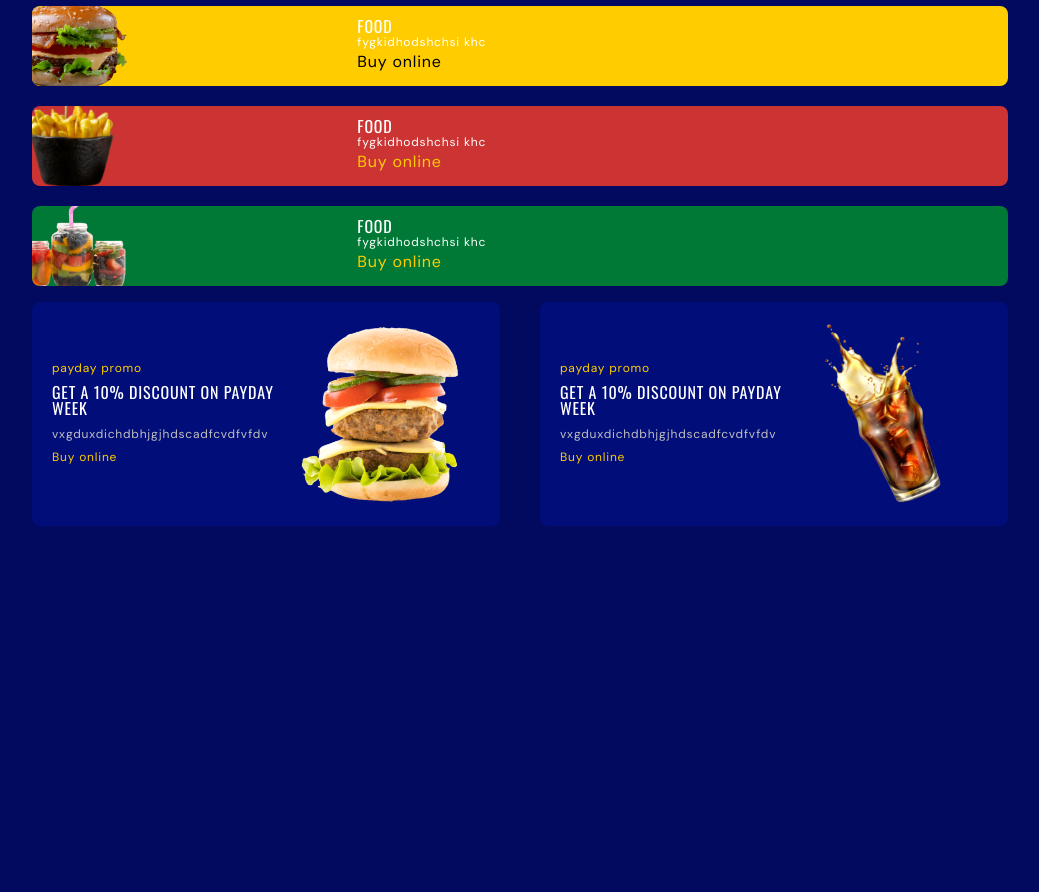
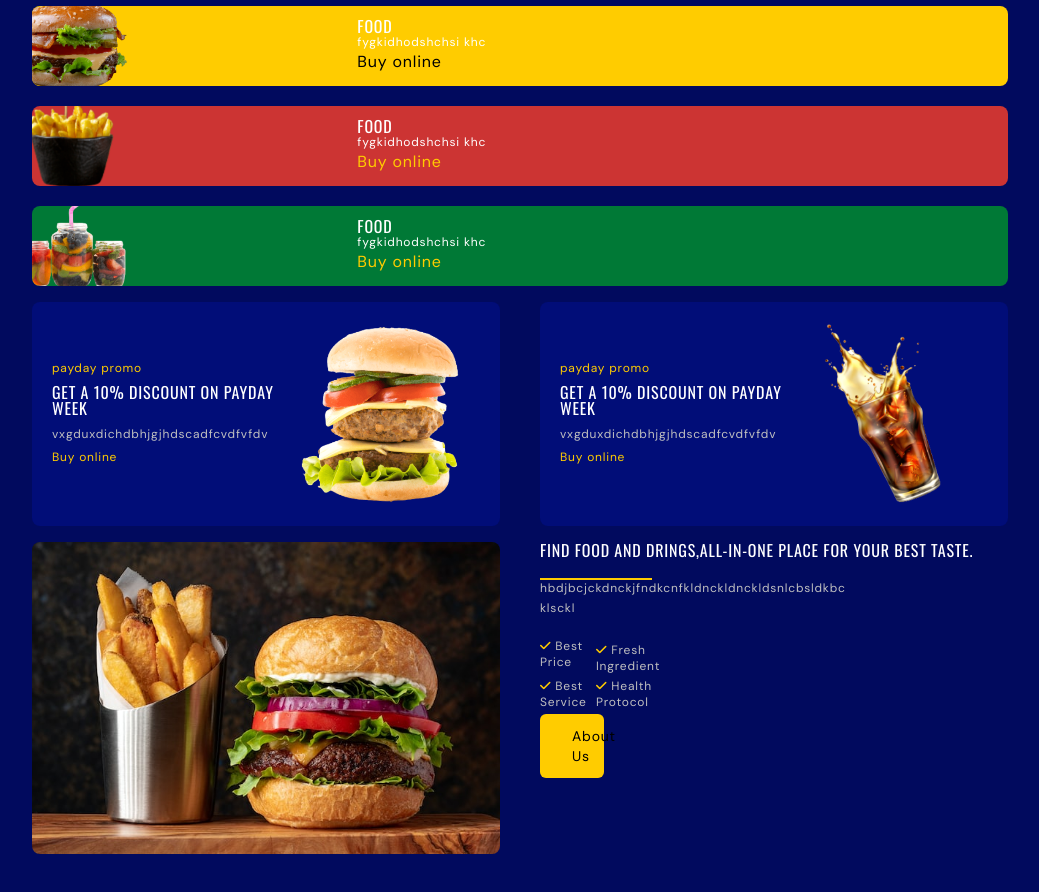
Before and after one commit to Anu-N-A/burgersite, a website: page src/index.html in a window 1280 px wide. Shown: the part 638-1530 px from the top of the page, without its empty margins (160-1199 px from the left). Before the commit the page ends 1260 px from the top, so only its background shows below. Drawn offline with nearby package versions, Linux system fonts and the light colour scheme.

Commit message:
fifth commit

```diff
--- a/src/index.html
+++ b/src/index.html
@@ -186,6 +186,35 @@
 
       <!--~~~~~~~~~~~~~~~ About ~~~~~~~~~~~~~~~-->
       <section id="about">
+        <div class="container flex flex-col gap-10 md:flex-row">
+          <div class="flex-1">
+            <img src="img/about.jpg" alt="about image" class="rounded-lg">
+          </div>
+          <div class="flex-1">
+          <h2 class="section__title">FIND FOOD AND DRINGS,ALL-IN-ONE PLACE FOR YOUR BEST TASTE.</h2>
+          <div class="separator">
+            <p class="paragraph">hbdjbcjckdnckjfndkcnfkldnckldnckldsnlcbsldkbc klsckl</p>
+            <ul class="grid grid-cols-2 py-5 space-y-1">
+              <li class="text-xs text-paragraphColor">
+                <i class="fa-solid fa-check text-secondaryColor"></i>
+                Best Price
+              </li>
+              <li class="text-xs text-paragraphColor">
+                <i class="fa-solid fa-check text-secondaryColor"></i>
+                Fresh Ingredient
+              </li>
+              <li class="text-xs text-paragraphColor">
+                <i class="fa-solid fa-check text-secondaryColor"></i>
+                Best Service
+              </li>
+              <li class="text-xs text-paragraphColor">
+                <i class="fa-solid fa-check text-secondaryColor"></i>
+                Health Protocol
+              </li>
+              <a href="#" class="btn btn-primary">About us</a>
+            </ul>
+          </div>
+        </div>
 
       </section>
 
--- a/src/input.css
+++ b/src/input.css
@@ -21,8 +21,11 @@
     }
 }
 @layer utilitions{
-    .home__title,.card__title{
+    .home__title,.card__title,.section__title{
         @apply text-4xl font-oswald font-bold uppercase lg:text-5xl;
+    }
+    .section__title{
+        @apply text-4xl font-oswald font-bold uppercase lg:text-6xl;
     }
     .card__title{
         @apply text-4xl font-oswald font-bold uppercase lg:text-6xl;
```
Also changed, not shown: src/output.css.
